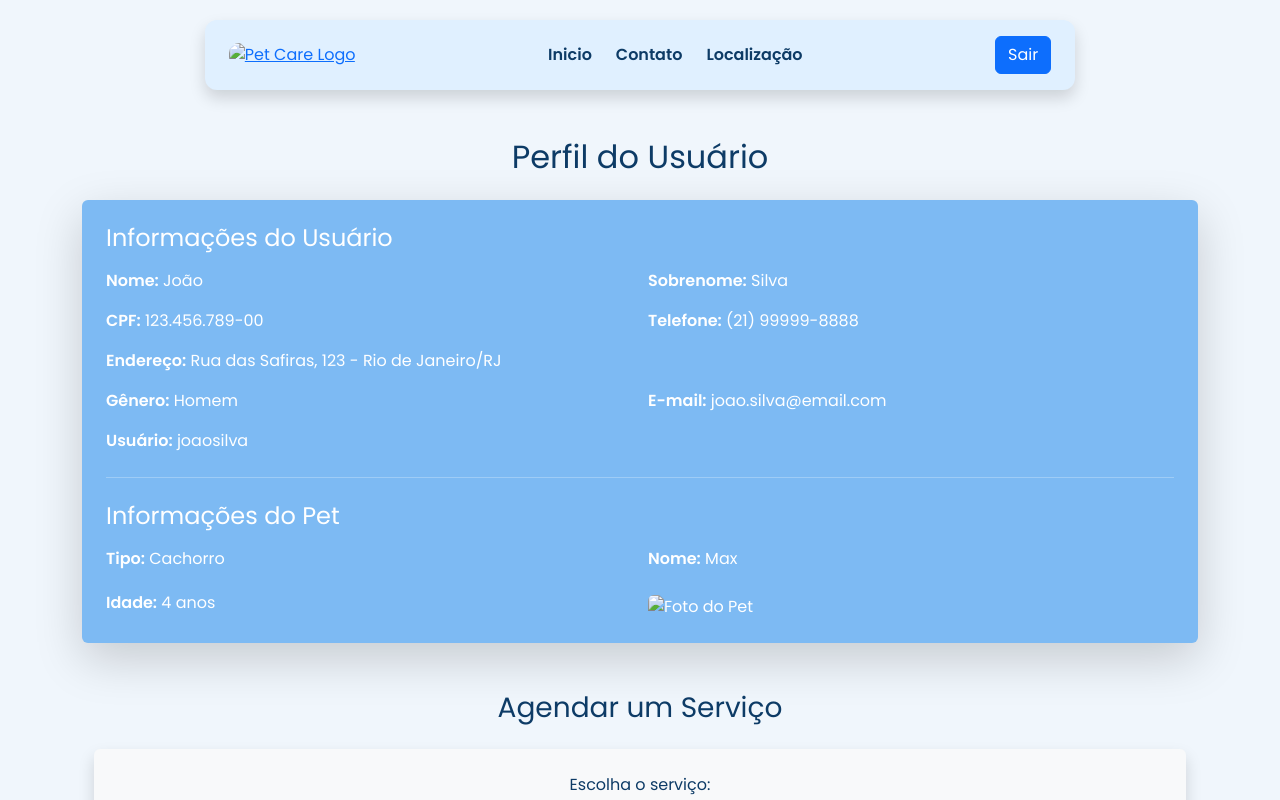
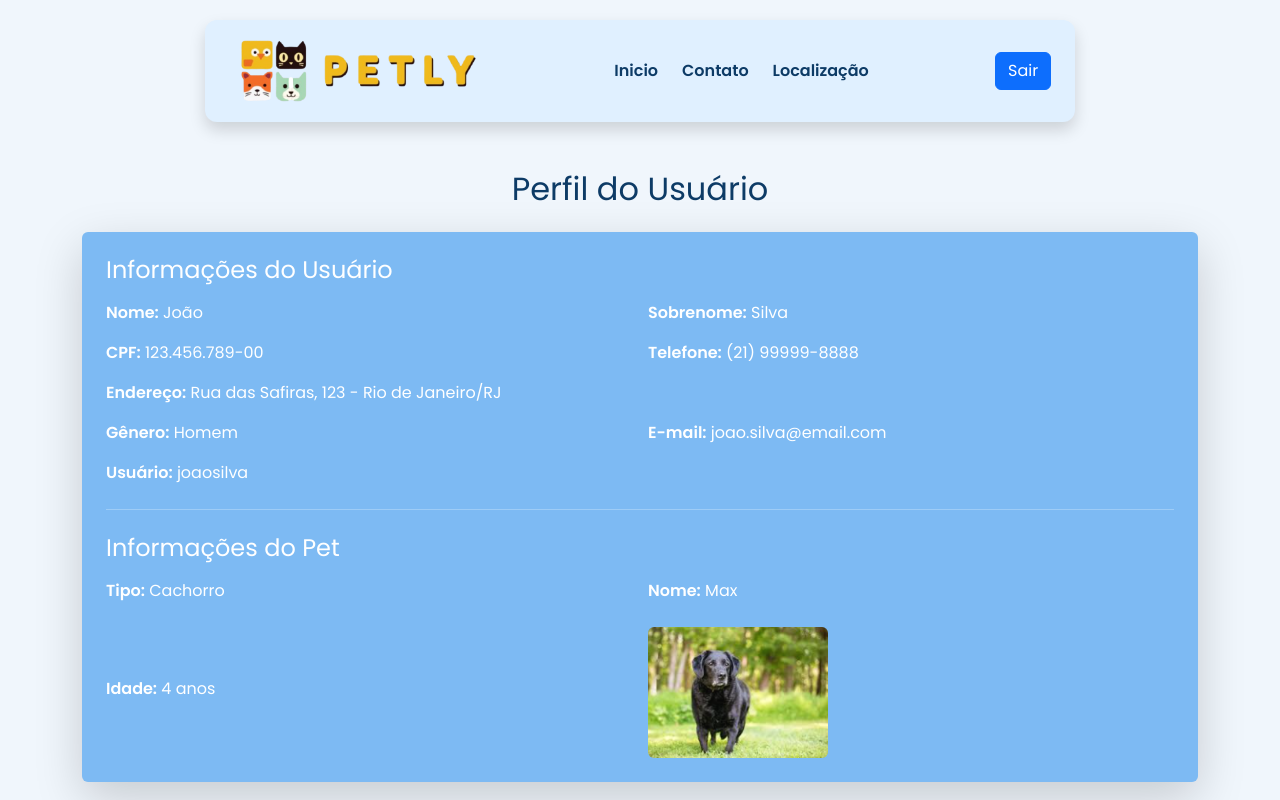
Before and after one commit to RenatoCzar84/petly, a plain HTML site: page html/usuario.html in a window 1280 px wide. Shown: the top 800 px of the page. Drawn offline with nearby package versions, Linux system fonts and the light colour scheme; a script that the page names is missing.

Commit message:
Update usuario.html

```diff
--- a/html/usuario.html
+++ b/html/usuario.html
@@ -12,7 +12,7 @@
   <header class="main-header container-fluid d-flex justify-content-between align-items-center py-3 px-4 shadow">
 			<div class="logo">
 			  	<a href="index.html">
-          			<img src="img/Novo.png" alt="Pet Care Logo" />
+          			<img src="../img/Novo.png" alt="Pet Care Logo" />
         		</a>
 			</div>
 			<nav class="nav-links d-flex gap-4">
@@ -49,7 +49,7 @@
         <div class="col-md-6"><strong>Nome:</strong> Max</div>
         <div class="col-md-6"><strong>Idade:</strong> 4 anos</div>
         <div class="col-md-6">
-          <img src="img/pet-exemplo.png" alt="Foto do Pet" class="img-fluid rounded mt-2" style="max-width: 180px;">
+          <img src="../img/pet-exemplo.png" alt="Foto do Pet" class="img-fluid rounded mt-2" style="max-width: 180px;">
         </div>
       </div>
     </div>
```
